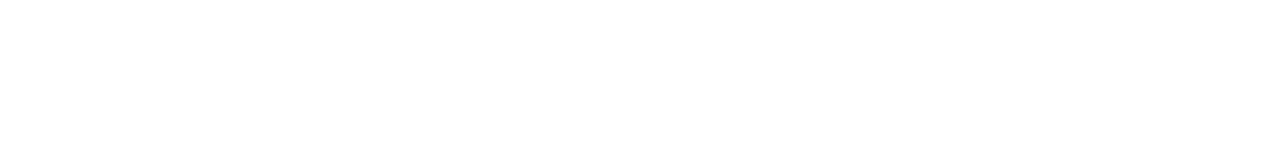
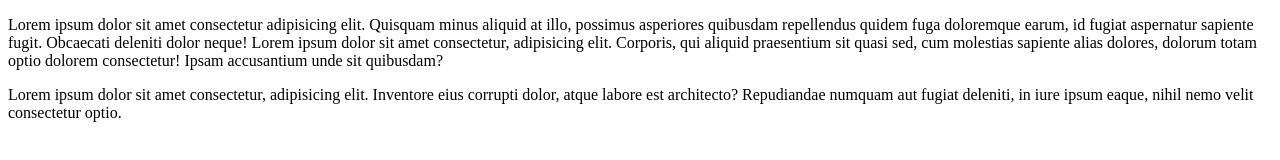
Before and after one commit to ShadatKibria/my-first-github-repo, a plain HTML site: page index.html in a window 1280 px wide. Drawn offline with Linux system fonts and the light colour scheme.

Commit message:
updated p

```diff
--- a/index.html
+++ b/index.html
@@ -7,6 +7,7 @@
     <title>My First Ever Github Repo</title>
 </head>
 <body>
-
+    <p>Lorem ipsum dolor sit amet consectetur adipisicing elit. Quisquam minus aliquid at illo, possimus asperiores quibusdam repellendus quidem fuga doloremque earum, id fugiat aspernatur sapiente fugit. Obcaecati deleniti dolor neque! Lorem ipsum dolor sit amet consectetur, adipisicing elit. Corporis, qui aliquid praesentium sit quasi sed, cum molestias sapiente alias dolores, dolorum totam optio dolorem consectetur! Ipsam accusantium unde sit quibusdam?</p>
+    <p>Lorem ipsum dolor sit amet consectetur, adipisicing elit. Inventore eius corrupti dolor, atque labore est architecto? Repudiandae numquam aut fugiat deleniti, in iure ipsum eaque, nihil nemo velit consectetur optio.</p>
 </body>
 </html>
```
